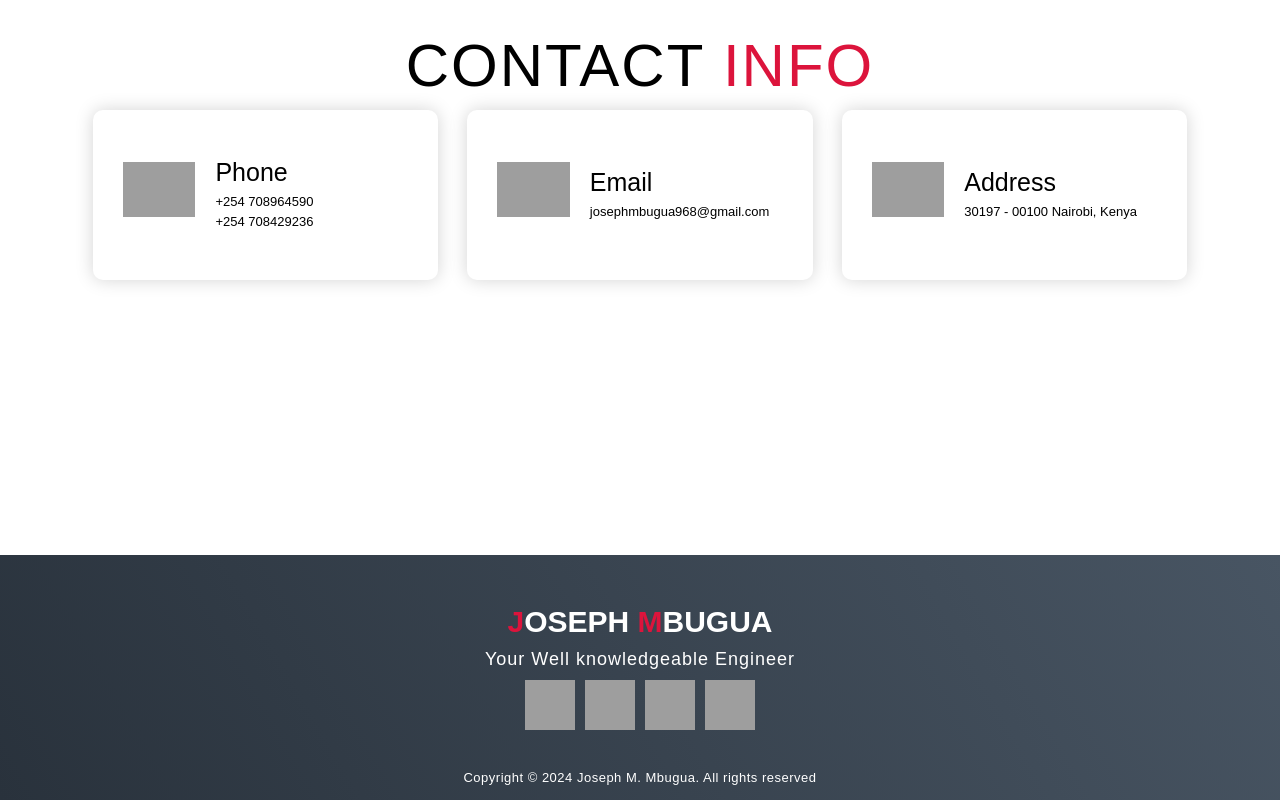
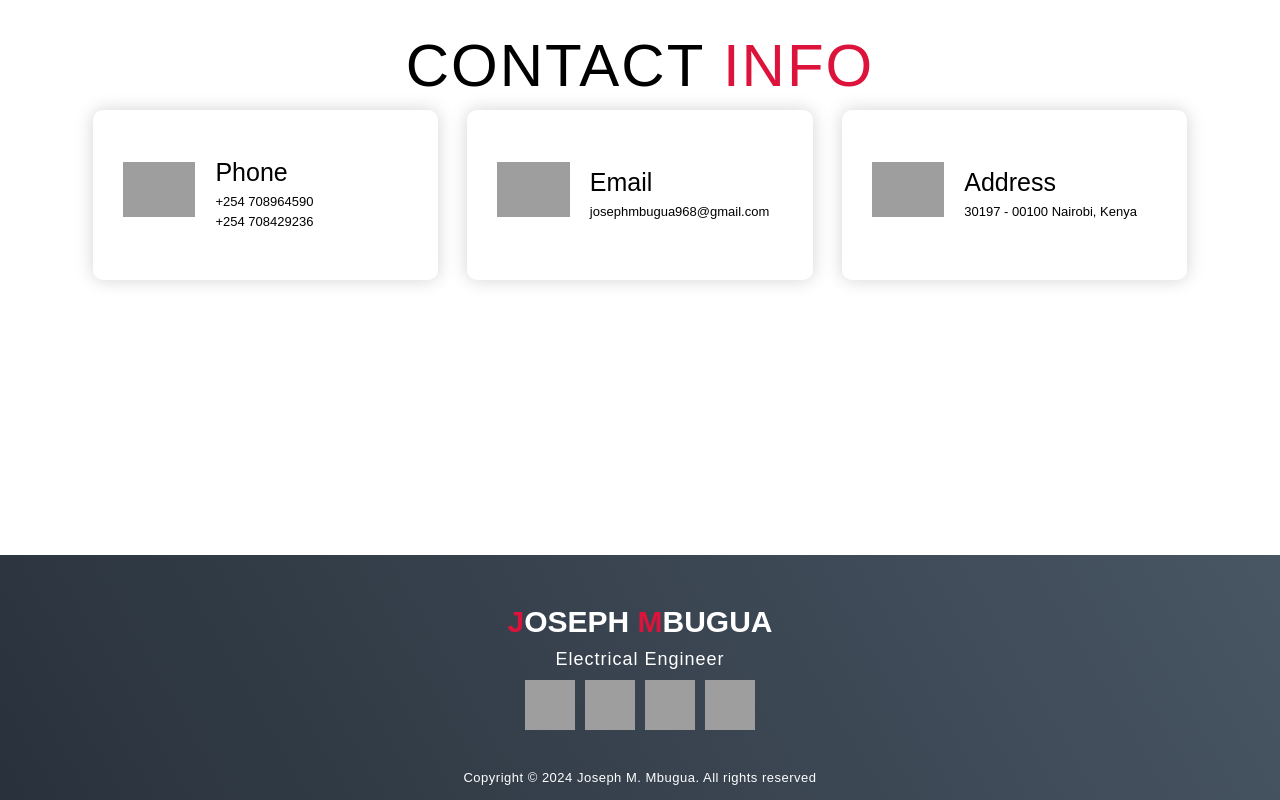
Before and after one commit to Joseph-Mbugua/myprofile, a plain HTML site: page index.html in a window 1280 px wide. Shown: the part 4164-4964 px from the top of the page. Drawn offline with Linux system fonts and the light colour scheme; grey boxes are pictures that could not be loaded.

Commit message:
Update index.html

```diff
--- a/index.html
+++ b/index.html
@@ -210,7 +210,7 @@
         <div class="brand">
           <h1><span>J</span>oseph <span>M</span>bugua</h1>
         </div>
-        <h2>Your Well knowledgeable Engineer</h2>
+        <h2>Electrical Engineer</h2>
         <div class="social-icon">
           <div class="social-item">
             <a href="https://www.facebook.com/josephmbugua968?mibextid=ZbWKwL"
```
